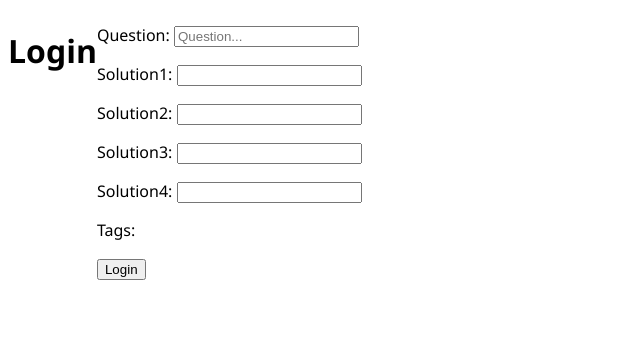
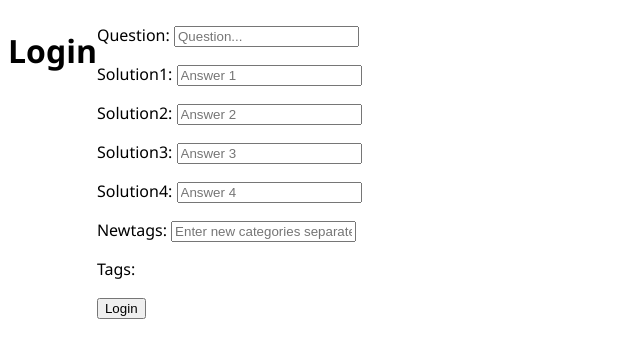
Before and after one commit to bigbainc/bain-software, a Django app: template home/templates/login.html in a window 1280 px wide. Shown: the top 358 px of the page, without its empty margins (0-640 px from the left). Run offline with Django 4.2, Linux system fonts and the light colour scheme; the template is opened without the code that fills it: values that come from a table or form of the project are taken from there, others are empty.

```diff
--- a/home/forms.py
+++ b/home/forms.py
@@ -2,11 +2,11 @@ from django import forms
 from .models import Question, Category
 
 class questionForm(forms.ModelForm):
-    newtags = forms.TextInput({
-        "max_length":100,
-        "required":False,
-        "placeholder":"Enter new categories separated by commas"
-    })
+    newtags = forms.CharField(
+        max_length=100,
+        required=False,
+        widget=forms.TextInput(attrs={'class':'newtags-input', "placeholder":"Enter new categories separated by commas",}),
+    )
     tags = forms.ModelMultipleChoiceField(
         queryset=Category.objects.all(),
         required=False,
@@ -17,8 +17,8 @@ class questionForm(forms.ModelForm):
         fields = ["question", "solution1", "solution2", "solution3", "solution4"]
         widgets = {
             "question": forms.TextInput(attrs={"rows":4, "cols":40, 'placeholder':"Question...", 'class':'question-form'}),
-            "solution1": forms.TextInput(attrs={"rows":4, "cols":40, 'class':'answer-form'}),
-            "solution2": forms.TextInput(attrs={"rows":4, "cols":40, 'class':'answer-form'}),
-            "solution3": forms.TextInput(attrs={"rows":4, "cols":40, 'class':'answer-form'}),
-            "solution4": forms.TextInput(attrs={"rows":4, "cols":40, 'class':'answer-form'}),
+            "solution1": forms.TextInput(attrs={"rows":4, "cols":40, 'placeholder':"Answer 1", 'class':'answer-form'}),
+            "solution2": forms.TextInput(attrs={"rows":4, "cols":40, 'placeholder':"Answer 2", 'class':'answer-form'}),
+            "solution3": forms.TextInput(attrs={"rows":4, "cols":40, 'placeholder':"Answer 3", 'class':'answer-form'}),
+            "solution4": forms.TextInput(attrs={"rows":4, "cols":40, 'placeholder':"Answer 4", 'class':'answer-form'}),
         }
--- a/home/static/home/css/home.css
+++ b/home/static/home/css/home.css
@@ -236,7 +236,7 @@
 }
 
 .newtags-input {
-    height: 2rem;
+    height: 1.5rem;
     width: 50%;
     padding: 1rem;
     font-size: var(--buttontext);
```
Also changed, not shown: home/views.py (+10 -8 lines), home/migrations/0005_alter_category_name.py (added).
